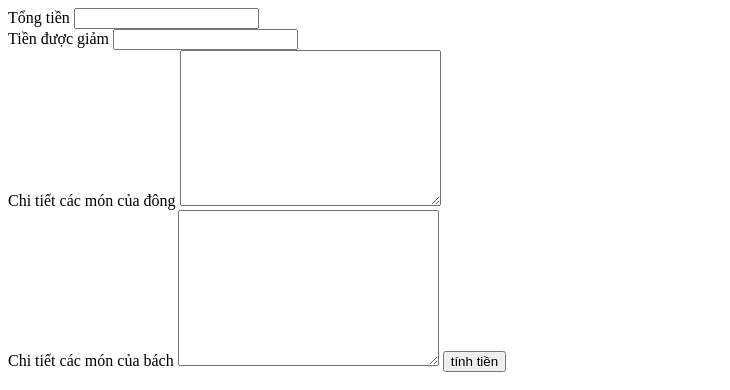
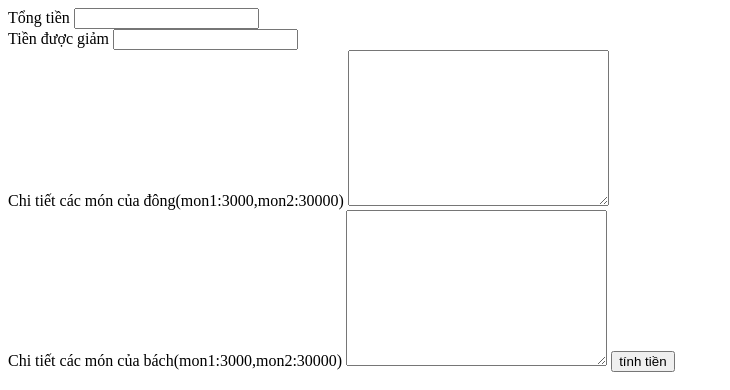
Before and after one commit to fliMMM/tinhtien, a plain HTML site: page index.html in a window 1280 px wide. Shown: the top 390 px of the page, without its empty margins (0-730 px from the left). Drawn offline with Linux system fonts and the light colour scheme.

Commit message:
Update index.html

```diff
--- a/index.html
+++ b/index.html
@@ -10,9 +10,9 @@
     <input type="text" id="total" /><br />
     <label for="voucher">Tiền được giảm</label>
     <input type="text" id="voucher" /><br />
-    <label for="foodDetail1">Chi tiết các món của đông</label>
+    <label for="foodDetail1">Chi tiết các món của đông(mon1:3000,mon2:30000)</label>
     <textarea name="" id="foodDetailDong" cols="30" rows="10"></textarea><br />
-    <label for="foodDetail2">Chi tiết các món của bách</label>
+    <label for="foodDetail2">Chi tiết các món của bách(mon1:3000,mon2:30000)</label>
     <textarea name="" id="foodDetailBach" cols="30" rows="10"></textarea>
     <button id="calButton">tính tiền</button>
 
```
